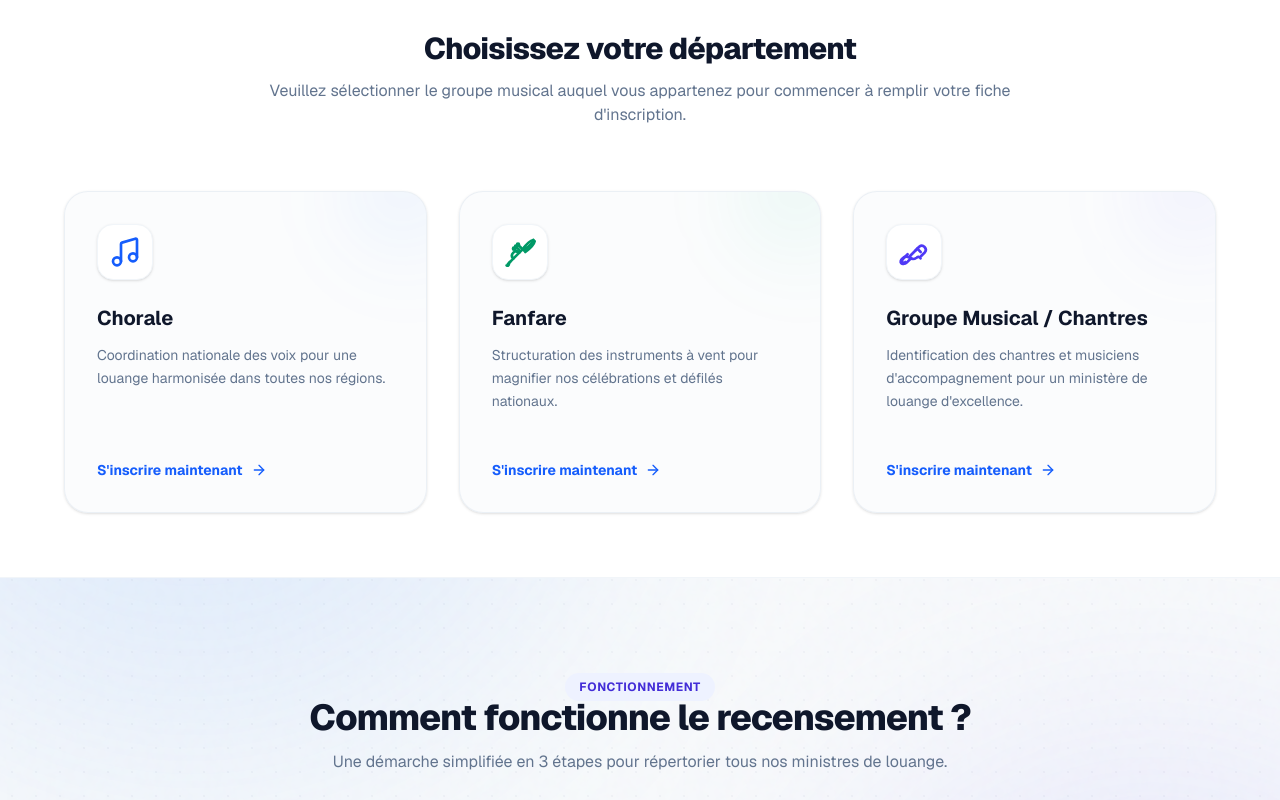
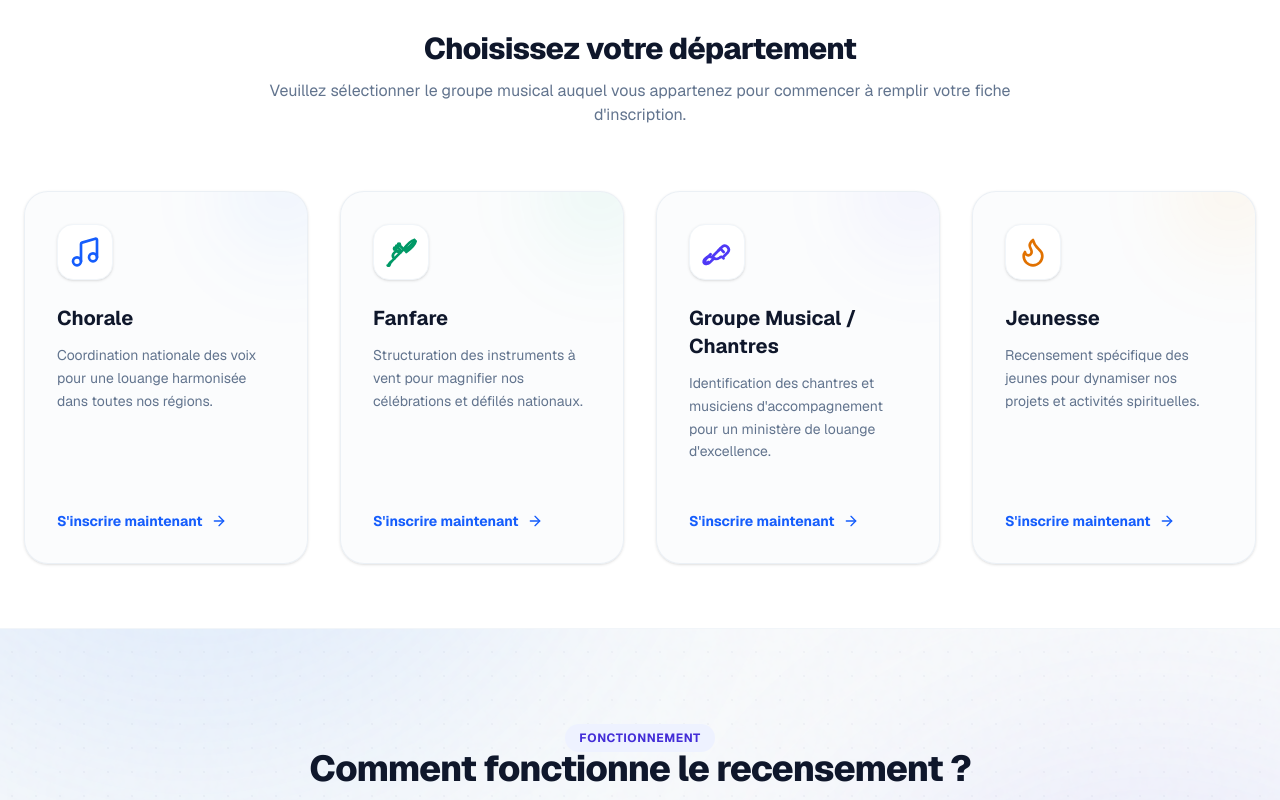
Before and after one commit to KOWOE/EPFRecencement, a Next.js app: page / in a window 1280 px wide. Shown: the part 1040-1840 px from the top of the page. Built offline with nearby package versions, Linux system fonts and the light colour scheme.

Commit message:
feat: add Jeunesse component to landing page

```diff
--- a/src/app/page.tsx
+++ b/src/app/page.tsx
@@ -19,7 +19,8 @@ import {
   CheckCircle2,
   FileSpreadsheet,
   FileSignature,
-  X
+  X,
+  Flame
 } from "lucide-react"
 import { cn } from "@/lib/utils"
 
@@ -177,6 +178,15 @@ const groups = [
     color: "bg-indigo-600 text-indigo-600 border-indigo-100 hover:border-indigo-300 hover:shadow-indigo-100/50",
     glowColor: "from-indigo-500/10 to-transparent",
     href: "/recensement/groupe-musical"
+  },
+  {
+    id: "jeunesse",
+    name: "Jeunesse",
+    description: "Recensement spécifique des jeunes pour dynamiser nos projets et activités spirituelles.",
+    icon: Flame,
+    color: "bg-amber-600 text-amber-600 border-amber-100 hover:border-amber-300 hover:shadow-amber-100/50",
+    glowColor: "from-amber-500/10 to-transparent",
+    href: "/recensement/jeunesse"
   }
 ]
 
@@ -469,7 +479,7 @@ export default function RootPage() {
             </p>
           </div>
 
-          <div className="grid grid-cols-1 md:grid-cols-3 gap-8 max-w-6xl mx-auto">
+          <div className="grid grid-cols-1 sm:grid-cols-2 lg:grid-cols-4 gap-8 max-w-7xl mx-auto">
             {groups.map((group, idx) => (
               <Link
                 key={group.id}
```
